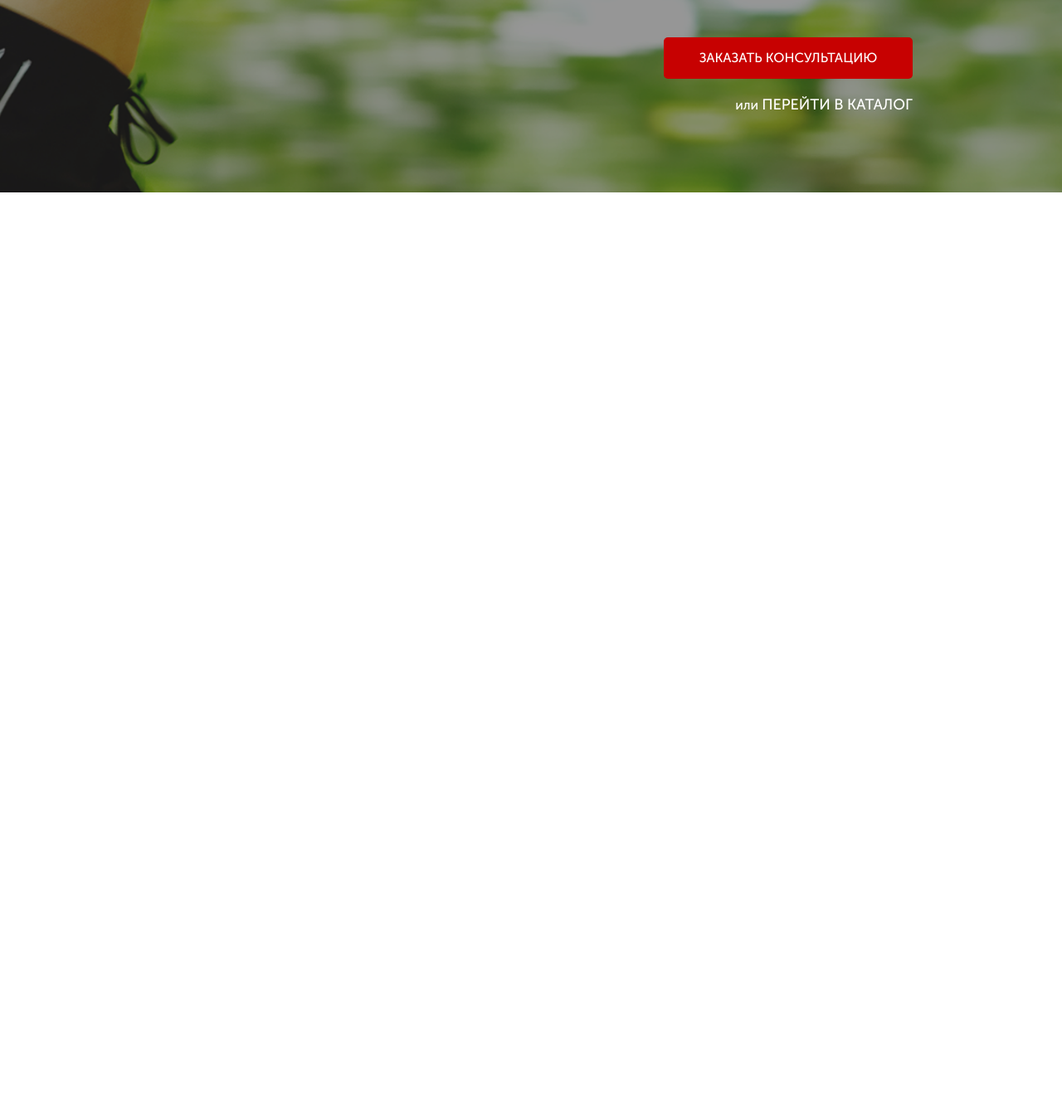
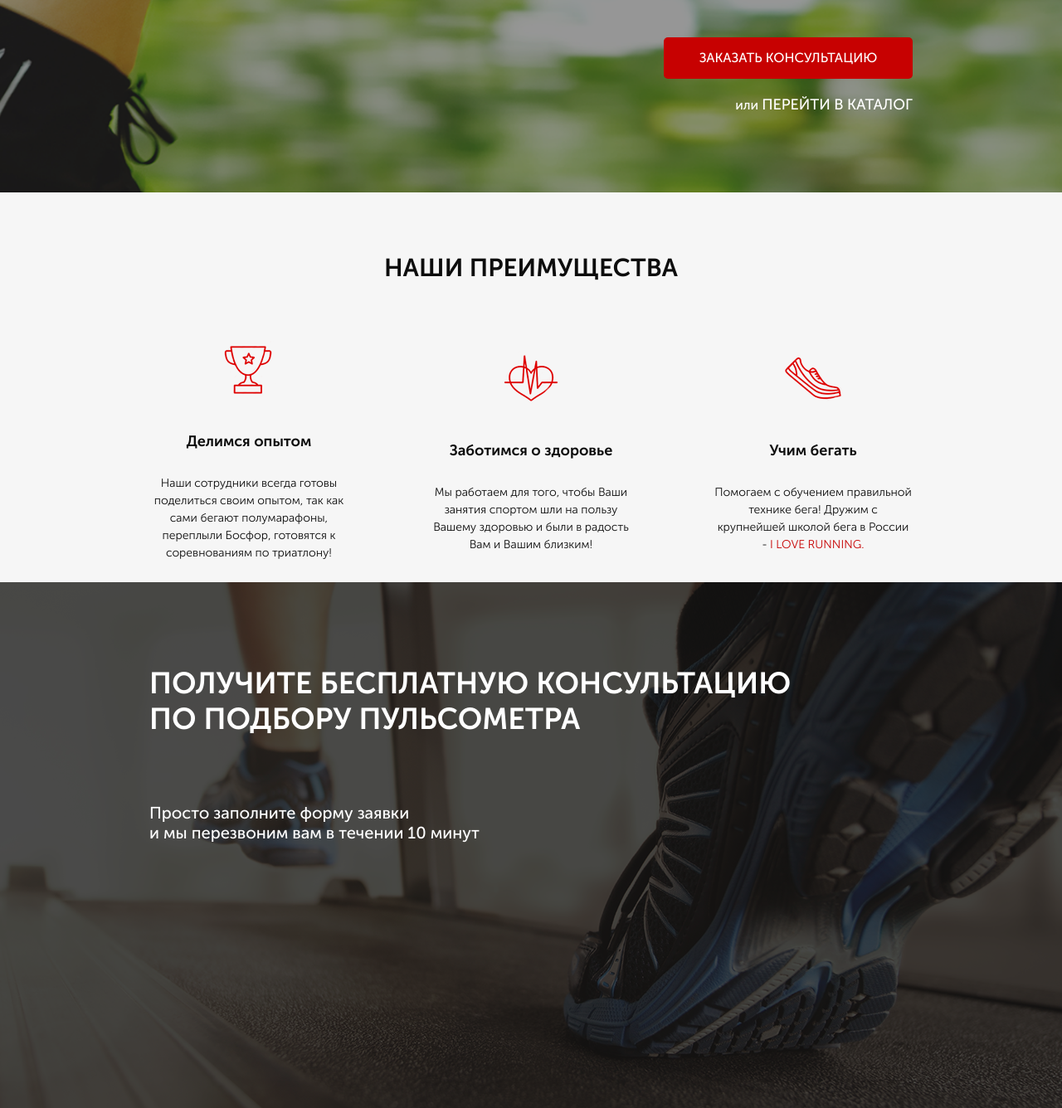
Before and after one commit to dmitriytsoy22/runsmart_training, a website: page src/index.html in a window 1280 px wide. Shown: the part 500-1836 px from the top of the page at 83% size. Before the commit the page ends 800 px from the top, so only its background shows below. Drawn offline with Linux system fonts and the light colour scheme; files whose address does not match are found by name.

Commit message:
advantege section end form begin

```diff
--- a/src/css/font.css
+++ b/src/css/font.css
@@ -1,29 +1,26 @@
-@font-face {
-    font-family: 'Museo Sans Cyrl';
-    src:  local('MuseoSansCyrl-300')
-            url('../fonts/MuseoSansCyrl-300.woff2') format('woff2'),
-            url('../fonts/MuseoSansCyrl-300.woff') format('woff'),
-            url('../fonts/MuseoSansCyrl-300.ttf') format('truetype');
-    font-weight: 300;
-    font-style: normal;
-  }
-
 @font-face {
   font-family: 'Museo Sans Cyrl';
-  src:  local('MuseoSansCyrl-500')
-          url('../fonts/MuseoSansCyrl-500.woff2') format('woff2'),
-          url('../fonts/MuseoSansCyrl-500.woff') format('woff'),
-          url('../fonts/MuseoSansCyrl-500.ttf') format('truetype');
+  src: local('MuseoSansCyrl-500'),
+      url('../fonts/MuseoSansCyrl-500.woff2') format('woff2'),
+      url('../fonts/MuseoSansCyrl-500.woff') format('woff');
   font-weight: normal;
   font-style: normal;
 }
 
 @font-face {
   font-family: 'Museo Sans Cyrl';
-  src:  local('MuseoSansCyrl-700')
-          url('../fonts/MuseoSansCyrl-700.woff2') format('woff2'),
-          url('../fonts/MuseoSansCyrl-700.woff') format('woff'),
-          url('../fonts/MuseoSansCyrl-700.ttf') format('truetype');
+  src: local('MuseoSansCyrl-300'),
+      url('../fonts/MuseoSansCyrl-300.woff2') format('woff2'),
+      url('../fonts/MuseoSansCyrl-300.woff') format('woff');
+  font-weight: 300;
+  font-style: normal;
+}
+
+@font-face {
+  font-family: 'Museo Sans Cyrl';
+  src: local('MuseoSansCyrl-700'),
+      url('../fonts/MuseoSansCyrl-700.woff2') format('woff2'),
+      url('../fonts/MuseoSansCyrl-700.woff') format('woff');
   font-weight: 700;
   font-style: normal;
 }
--- a/src/index.html
+++ b/src/index.html
@@ -57,5 +57,43 @@
         </div>
     </div>
 
+    <div class="adventages">
+        <div class="container">
+            <h2 class="title">НАШИ ПРЕИМУЩЕСТВА</h2>
+            <div class="adventages__items">
+                <div class="adventages__item">
+                    <img src="icons/advantages/1.png" alt="1" class="adventages__icon">
+                    <div class="adventages__title">Делимся опытом</div>
+                    <div class="adventages__text">Наши сотрудники всегда готовы поделиться своим опытом, так как сами бегают полумарафоны, переплыли Босфор, готовятся к соревнованиям по триатлону!</div>
+                </div>
+                <div class="adventages__item">
+                    <img src="icons/advantages/2.png" alt="2" class="adventages__icon">
+                    <div class="adventages__title">Заботимся о здоровье</div>
+                    <div class="adventages__text">Мы работаем для того,
+                    чтобы Ваши занятия спортом шли на пользу Вашему здоровью и были в радость Вам и Вашим близким!
+                        </div>
+                </div>
+                <div class="adventages__item">
+                    <img src="icons/advantages/3.png" alt="3" class="adventages__icon">
+                    <div class="adventages__title">Учим бегать</div>
+                    <div class="adventages__text">Помогаем с обучением правильной технике бега! Дружим с крупнейшей школой бега в России - <span>I LOVE RUNNING.</span>
+                        </div>
+                </div>
+            </div>
+        </div>
+    </div>
+
+    <div class="consultation">
+        <div class="container">
+            <h2 class="title">
+                Получите бесплатную консультацию<br>
+                по подбору пульсометра
+            </h2>
+            <div class="consultation__descr">
+                Просто заполните форму заявки<br>
+                и мы перезвоним вам в течении 10 минут
+            </div>
+        </div>
+    </div>
 </body>
 </html>
--- /dev/null
+++ b/src/sass/blocks/_adventages.sass
@@ -0,0 +1,38 @@
+.adventages
+    height: 470px
+    background-color: #f6f6f6
+    padding: 69px 0 81px 0
+    .title
+        color: #0d0d0d
+        font-size: 30px
+        font-weight: 700
+        text-align: center
+    &__items
+        display: flex
+        justify-content: space-between
+        margin-top: 65px
+        align-items: center
+    &__item
+        display: flex
+        flex-direction: column
+        justify-content: space-between
+        width: 240px
+
+    &__icon
+        display: block
+        margin: 0 auto
+    &__title
+        color: #0d0d0d
+        font-size: 18px
+        font-weight: 700
+        text-align: center
+        margin-top: 38px
+    &__text
+        color: #0d0d0d
+        font-size: 14px
+        font-weight: 300
+        text-align: center
+        margin-top: 26px
+        span
+            text-decoration: uppercase
+            color: $main_color
--- /dev/null
+++ b/src/sass/blocks/_consultation.sass
@@ -0,0 +1,17 @@
+.consultation
+    height: 680px
+    padding: 100px 0 92px 0
+    background: url(../img/bg/form_bg.png) center center / cover no-repeat
+    .title
+        color: #ffffff
+        font-size: 36px
+        text-align: left
+        line-height: normal
+        text-transform: uppercase
+    &__descr
+        color: #ffffff
+        font-size: 20px
+        font-weight: 500
+        line-height: normal
+        text-align: left
+        margin-top: 80px
--- a/src/sass/style.sass
+++ b/src/sass/style.sass
@@ -12,3 +12,5 @@
 @import 'blocks/promo'
 @import 'blocks/header'
 @import 'blocks/buttons'
+@import 'blocks/adventages'
+@import 'blocks/consultation'
```
Also changed, not shown: src/css/style.min.css.
